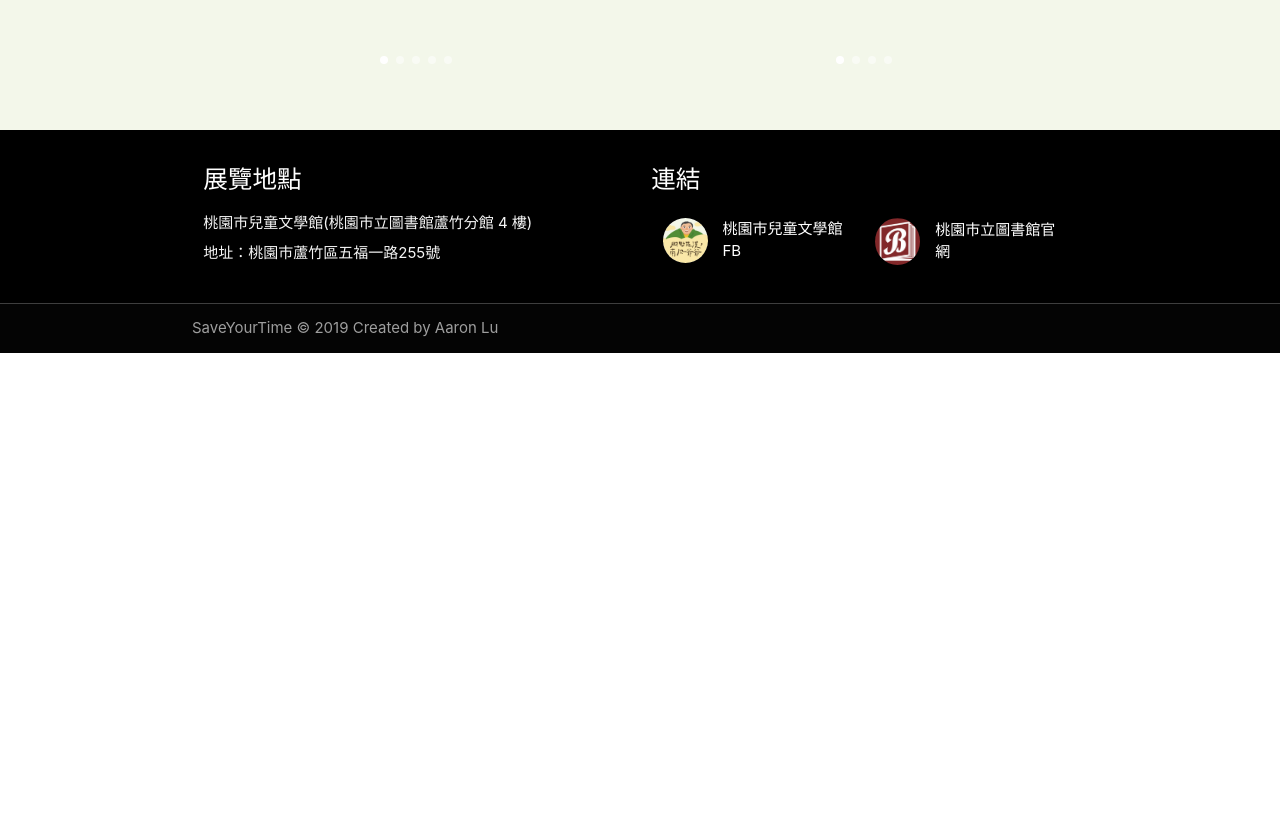
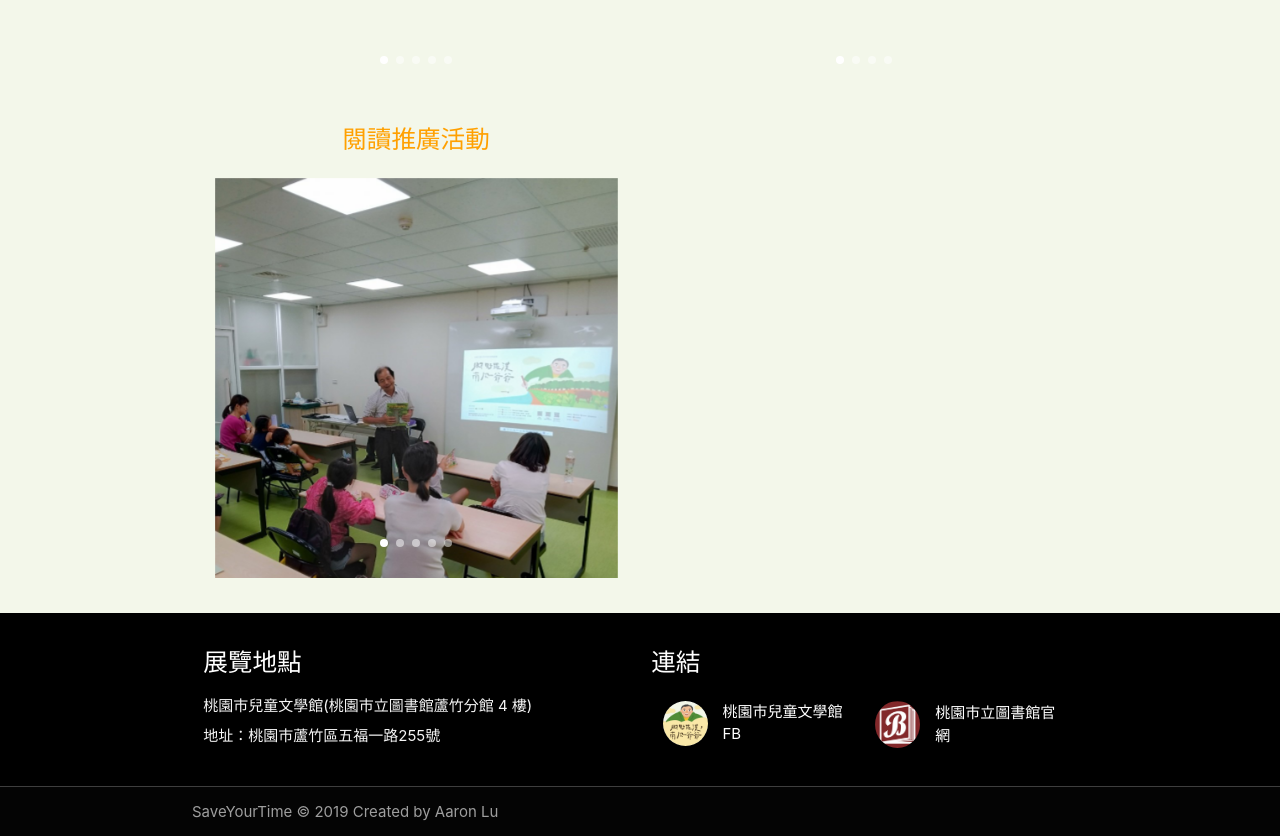
Before and after one commit to SaveYourTime/childrens-literature, a plain HTML site: page index.html in a window 1280 px wide. Shown: the part 4331-5167 px from the top of the page. Before the commit the page ends 4684 px from the top, so only its background shows below. Drawn offline with nearby package versions, Linux system fonts and the light colour scheme.

Commit message:
Add more images to highlights

```diff
--- a/index.html
+++ b/index.html
@@ -494,6 +494,22 @@
                 </div>
               </div>
             </div>
+            <div class="col s12 xl6">
+              <div class="col s12">
+                <div class="section">
+                  <h5 class="amber-text text-darken-2 center-align">閱讀推廣活動</h5>
+                </div>
+              </div>
+              <div class="col s12">
+                <div class="carousel carousel-slider">
+                  <a class="carousel-item" href="javascript:void(0);"><img data-src="img/reads/reads-1.jpg" alt="" class="lazyload" loading="lazy" /></a>
+                  <a class="carousel-item" href="javascript:void(0);"><img data-src="img/reads/reads-2.jpg" alt="" class="lazyload" loading="lazy" /></a>
+                  <a class="carousel-item" href="javascript:void(0);"><img data-src="img/reads/reads-3.jpg" alt="" class="lazyload" loading="lazy" /></a>
+                  <a class="carousel-item" href="javascript:void(0);"><img data-src="img/reads/reads-4.jpg" alt="" class="lazyload" loading="lazy" /></a>
+                  <a class="carousel-item" href="javascript:void(0);"><img data-src="img/reads/reads-5.jpg" alt="" class="lazyload" loading="lazy" /></a>
+                </div>
+              </div>
+            </div>
           </div>
         </div>
       </div>
@@ -529,7 +545,8 @@
     </div>
     <div class="footer-copyright">
       <div class="container">
-        <a class="grey-text" href="https://saveyourtime.github.io/" target="_blank">SaveYourTime © 2019 Created by Aaron Lu</a>
+        <a class="grey-text" href="https://saveyourtime.github.io/" target="_blank">SaveYourTime © 2019 Created by Aaron
+          Lu</a>
       </div>
     </div>
   </footer>
```
Also changed, not shown: img/reads/reads-1.jpg (added), img/reads/reads-2.jpg (added), img/reads/reads-3.jpg (added), img/reads/reads-4.jpg (added), img/reads/reads-5.jpg (added), img/reads/reads-6.jpg (added).
